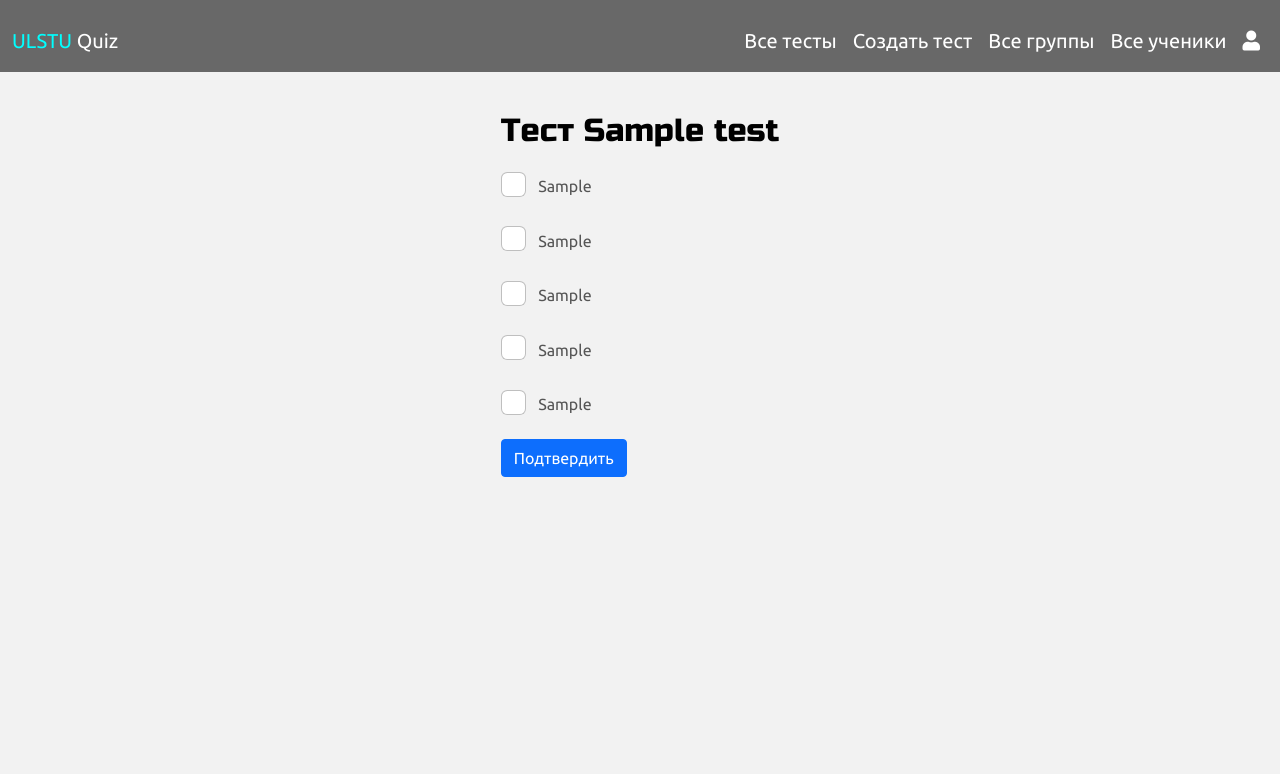
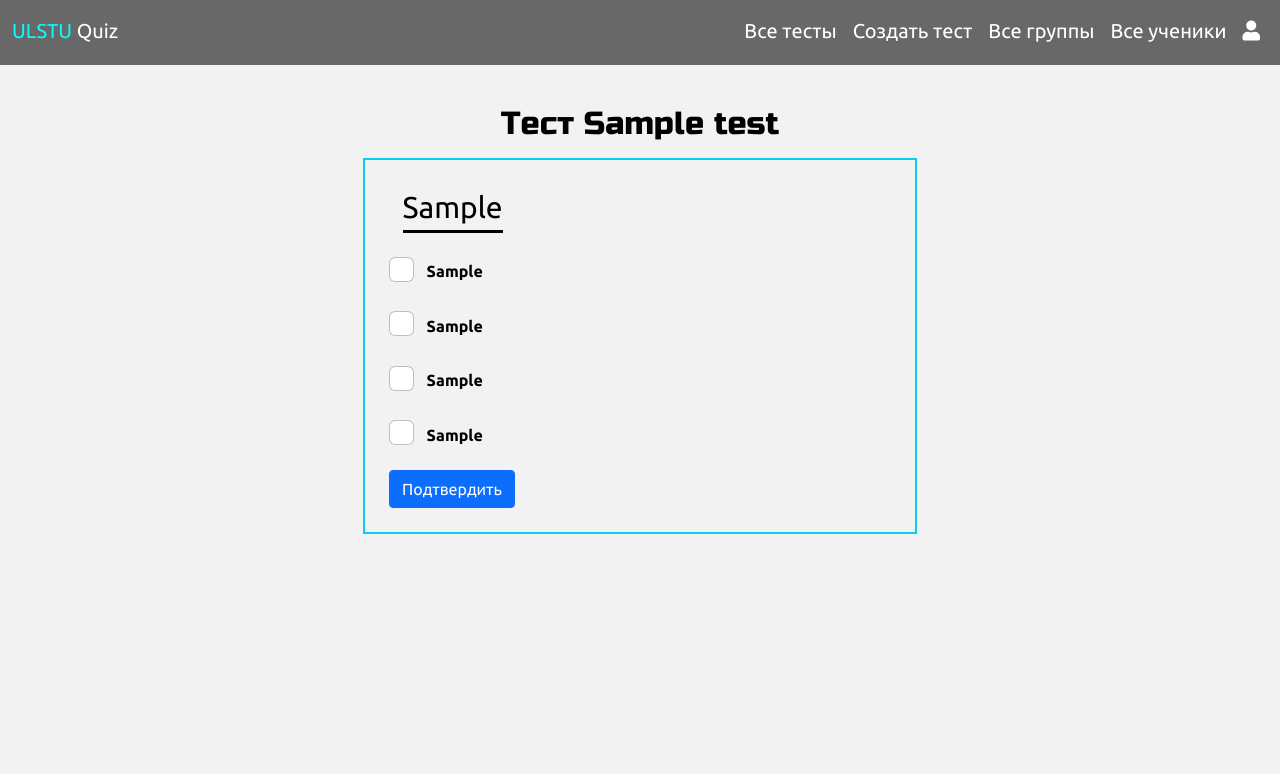
Before and after one commit to thebadfordota/ulstu-quiz, a Django app: page /test/1/pass/ in a window 1280 px wide. Shown: the top 774 px of the page. Run offline with Django 4.2, Linux system fonts and the light colour scheme; a user stored in the database is signed in; tables that the repository leaves empty hold one stand-in row (values such as "Sample post"); some libraries are stand-ins or nearby versions.

Commit message:
some changes

```diff
--- a/server/main/static/main/css/styles.css
+++ b/server/main/static/main/css/styles.css
@@ -127,7 +127,7 @@ header {
     background-color: #686868;
     min-height: 65px;
     margin-top: 0;
-    padding-top: 10px;
+    /*padding-top: 10px;*/
     font-size: 20px;
 }
 
@@ -257,3 +257,23 @@ header {
     margin: 1rem 1rem 0 1rem;
     text-align: left;
 }
+
+.invisible_input {
+    display: none;
+}
+
+.invisible_input ~ label.form-check-label {
+    margin-left: -1.5rem;
+    font-size: 1.2em;
+    margin-top: 25px;
+    border-bottom: solid;
+}
+
+.visible__input ~ label.form-check-label {
+    font-weight: bold;
+}
+
+.test_form {
+    padding: 0 25rem 1.5rem 1.5rem;
+    color: black;
+}
--- a/server/main/templates/main/test-pass-form.html
+++ b/server/main/templates/main/test-pass-form.html
@@ -5,12 +5,9 @@
 {% block content %}
 <div class="container">
     <h2>{{ heading }}</h2>
-    <form action="" method="POST" style="margin: 0 auto;" class="" id="id-exampleForm">
-        {{ formset.managment_form }}
+    <form action="" method="POST" style="margin: 0 auto;" class="uniForm blueForms test_form border border-2 border-info" id="id-exampleForm">
         {% csrf_token %}
-        {% for form in formset %}
-           {{ form }}
-       {% endfor %}
+        {{ form|crispy }}
         <input type="submit" class="btn btn-primary" value="Подтвердить">
     </form>
 </div>
--- a/server/main/views.py
+++ b/server/main/views.py
@@ -14,7 +14,7 @@ class PassingTestView(View):
     """
     View для прохождения теста.
     """
-    template_name = 'main/form-template.html'
+    template_name = 'main/test-pass-form.html'
 
     # query_pk_and_slug = True
 
```
